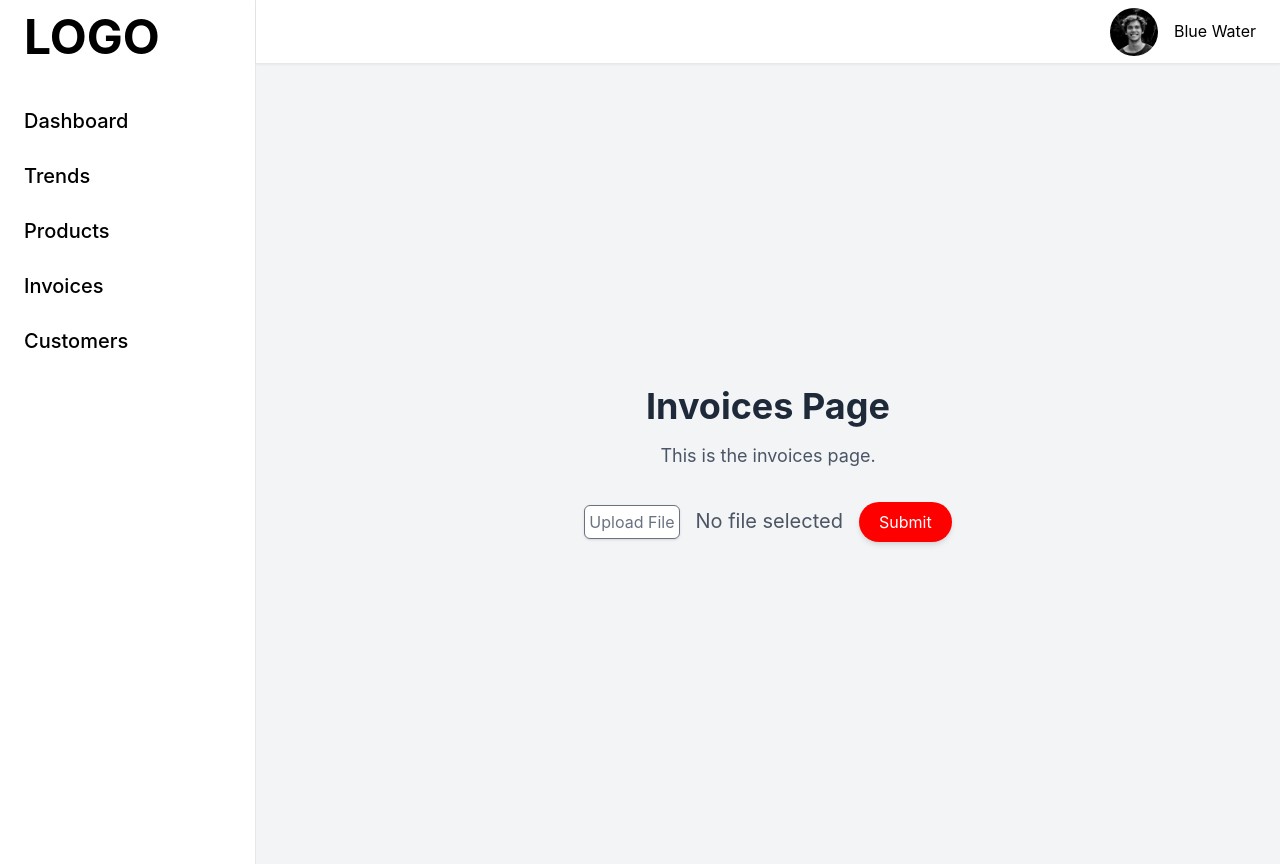
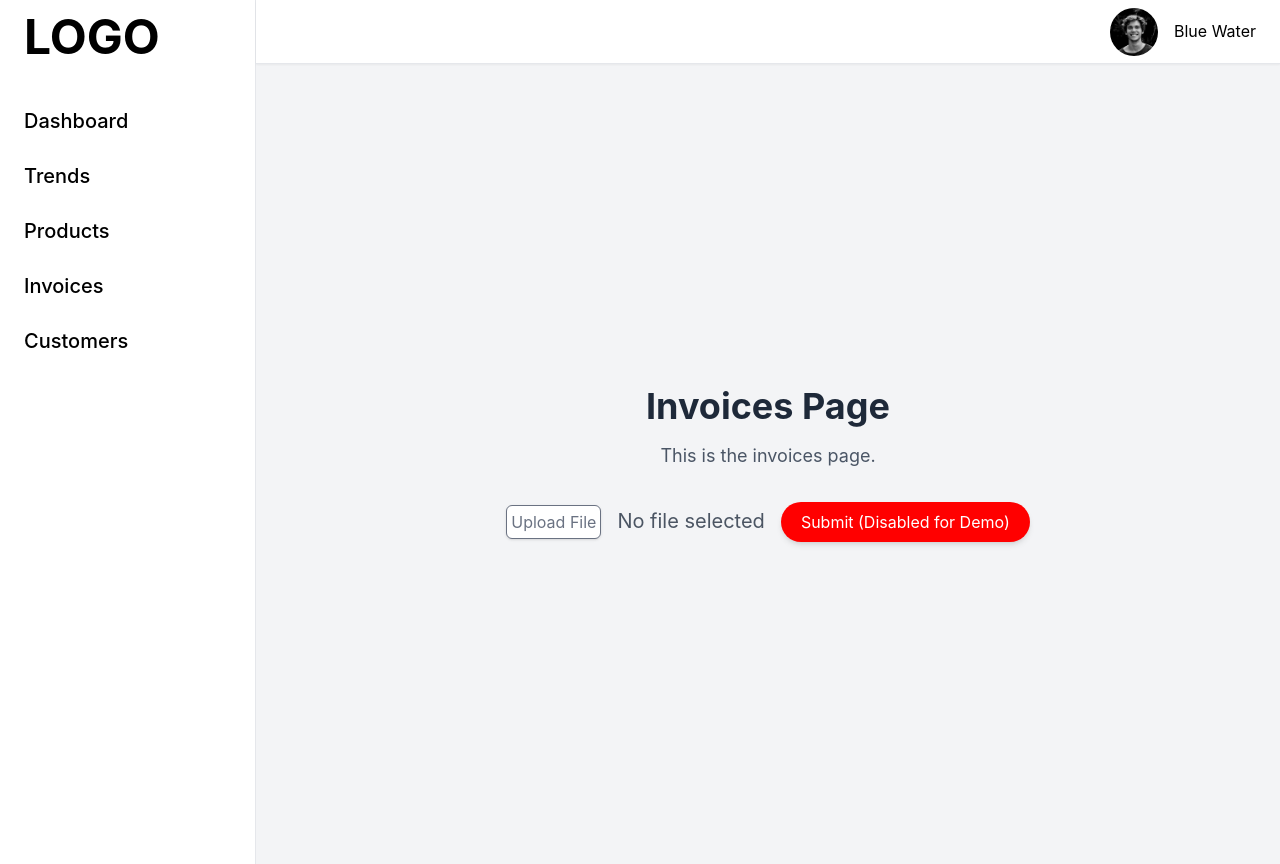
Before and after one commit to abelucsd/insight-board, a React (Vite) app in the folder frontend/: page /invoices/add-batch in a window 1280 px wide. Built offline with nearby package versions, Linux system fonts and the light colour scheme.

Commit message:
chore: update cors and demo buttons for release.

```diff
--- a/frontend/src/pages/customers/LoadCustomers.tsx
+++ b/frontend/src/pages/customers/LoadCustomers.tsx
@@ -32,7 +32,7 @@ const LoadCustomers = () => {
           Upload File
         </button>
         <p>{fileName}</p>
-        <button className="btn-primary" onClick={handleSubmit}>Submit</button>
+        <button className="btn-primary">Submit (Disabled for Demo)</button>
       </div>
 
       {message && <p>{message}</p>}
--- a/frontend/src/pages/invoices/LoadInvoices.tsx
+++ b/frontend/src/pages/invoices/LoadInvoices.tsx
@@ -34,7 +34,7 @@ const LoadInvoices = () => {
           Upload File
         </button>
         <p>{fileName}</p>
-        <button className="btn-primary" onClick={handleSubmit}>Submit</button>
+        <button className="btn-primary">Submit (Disabled for Demo)</button>
       </div>
 
       {message && <p>{message}</p>}
--- a/frontend/src/pages/products/LoadProducts.tsx
+++ b/frontend/src/pages/products/LoadProducts.tsx
@@ -35,7 +35,7 @@ const LoadProducts = () => {
           Upload File
         </button>
         <p>{fileName}</p>
-        <button className="btn-primary" onClick={handleSubmit}>Submit (Disabled for Demo)</button>
+        <button className="btn-primary">Submit (Disabled for Demo)</button>
       </div>
 
       {message && <p>{message}</p>}
```
Also changed, not shown: 1 other file (tests, documents, lock files or other folders).
